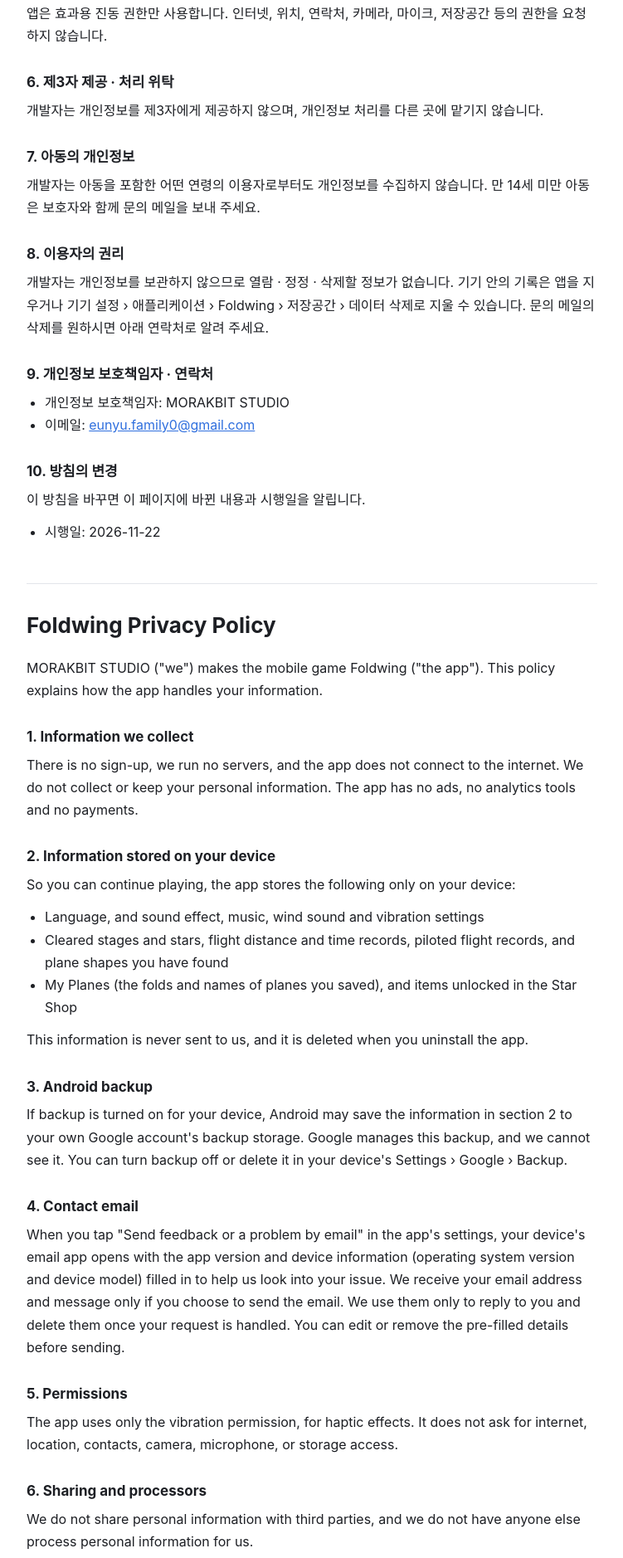
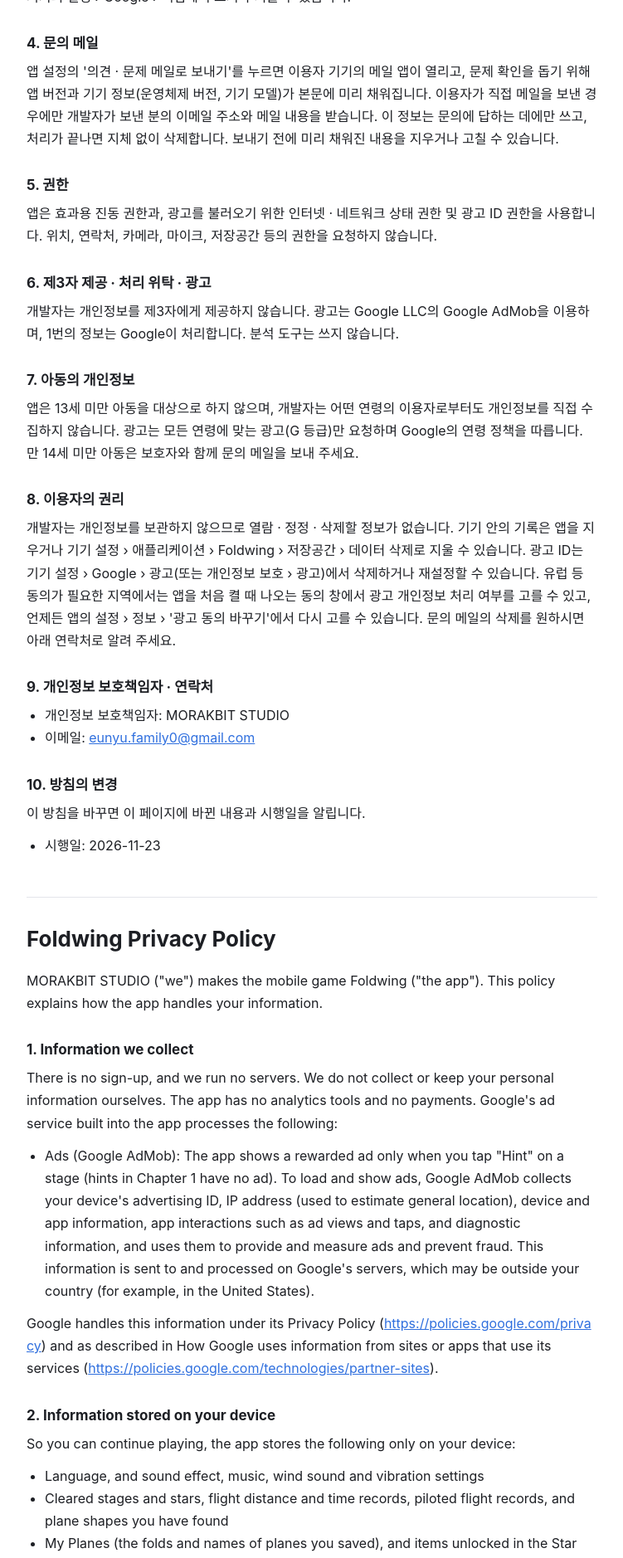
Before and after one commit to morakbit/morakbit.github.io, a plain HTML site: page foldwing/privacy/index.html in a window 1280 px wide. Shown: the part 922-2800 px from the top of the page at 83% size, without its empty margins (264-1015 px from the left). Drawn offline with Linux system fonts and the light colour scheme.

Commit message:
Add files via upload

```diff
--- a/foldwing/privacy/index.html
+++ b/foldwing/privacy/index.html
@@ -32,7 +32,9 @@ footer { color:var(--muted); font-size:13px; margin-top:48px; }
 <h1>Foldwing 개인정보처리방침</h1>
 <p>MORAKBIT STUDIO(이하 '개발자')는 모바일 게임 Foldwing(이하 '앱')을 이용하는 분의 개인정보를 소중히 여기며, 「개인정보 보호법」 등 관련 법령을 지킵니다.</p>
 <h2>1. 수집하는 개인정보</h2>
-<p>앱은 회원 가입이 없고, 개발자의 서버도 없으며, 인터넷에 연결하지 않습니다. 개발자는 이용자의 개인정보를 수집하거나 보관하지 않습니다. 앱에는 광고, 분석 도구, 결제 기능이 없습니다.</p>
+<p>앱은 회원 가입이 없고, 개발자의 서버도 없습니다. 개발자는 이용자의 개인정보를 직접 수집하거나 보관하지 않습니다. 앱에는 분석 도구와 결제 기능이 없습니다. 다만 앱에 들어 있는 Google의 광고 서비스가 다음 정보를 처리합니다.</p>
+<ul><li>광고(Google AdMob): 앱은 이용자가 스테이지의 '힌트'를 누를 때만 보상형 광고를 보여 줍니다 (1장 힌트는 광고 없음). 광고를 준비하고 보여 주기 위해 Google AdMob이 기기의 광고 ID, IP 주소(대략적인 위치 추정), 기기 · 앱 정보, 광고 보기 · 누르기 같은 앱 이용 정보, 진단 정보를 수집해 광고 제공 · 측정 · 부정 방지에 씁니다. 이 정보는 Google의 서버(미국 등 국외)로 전송되어 처리됩니다.</li></ul>
+<p>이 정보는 Google 개인정보처리방침(<a href="https://policies.google.com/privacy">https://policies.google.com/privacy</a>)과 Google이 파트너 앱의 정보를 사용하는 방식(<a href="https://policies.google.com/technologies/partner-sites">https://policies.google.com/technologies/partner-sites</a>)에 따라 처리됩니다.</p>
 <h2>2. 기기 안에 저장되는 정보</h2>
 <p>앱은 게임을 이어서 할 수 있도록 다음 정보를 이용자의 기기 안에만 저장합니다.</p>
 <ul><li>언어, 효과음 · 음악 · 바람 소리 · 진동 설정</li><li>깬 스테이지와 별, 비행 거리 · 시간 기록, 조종 비행 기록, 찾은 비행기 모양</li><li>내 비행기(저장한 비행기의 접는 법과 이름), 별 상점에서 연 물건</li></ul>
@@ -42,24 +44,26 @@ footer { color:var(--muted); font-size:13px; margin-top:48px; }
 <h2>4. 문의 메일</h2>
 <p>앱 설정의 '의견 · 문제 메일로 보내기'를 누르면 이용자 기기의 메일 앱이 열리고, 문제 확인을 돕기 위해 앱 버전과 기기 정보(운영체제 버전, 기기 모델)가 본문에 미리 채워집니다. 이용자가 직접 메일을 보낸 경우에만 개발자가 보낸 분의 이메일 주소와 메일 내용을 받습니다. 이 정보는 문의에 답하는 데에만 쓰고, 처리가 끝나면 지체 없이 삭제합니다. 보내기 전에 미리 채워진 내용을 지우거나 고칠 수 있습니다.</p>
 <h2>5. 권한</h2>
-<p>앱은 효과용 진동 권한만 사용합니다. 인터넷, 위치, 연락처, 카메라, 마이크, 저장공간 등의 권한을 요청하지 않습니다.</p>
-<h2>6. 제3자 제공 · 처리 위탁</h2>
-<p>개발자는 개인정보를 제3자에게 제공하지 않으며, 개인정보 처리를 다른 곳에 맡기지 않습니다.</p>
+<p>앱은 효과용 진동 권한과, 광고를 불러오기 위한 인터넷 · 네트워크 상태 권한 및 광고 ID 권한을 사용합니다. 위치, 연락처, 카메라, 마이크, 저장공간 등의 권한을 요청하지 않습니다.</p>
+<h2>6. 제3자 제공 · 처리 위탁 · 광고</h2>
+<p>개발자는 개인정보를 제3자에게 제공하지 않습니다. 광고는 Google LLC의 Google AdMob을 이용하며, 1번의 정보는 Google이 처리합니다. 분석 도구는 쓰지 않습니다.</p>
 <h2>7. 아동의 개인정보</h2>
-<p>개발자는 아동을 포함한 어떤 연령의 이용자로부터도 개인정보를 수집하지 않습니다. 만 14세 미만 아동은 보호자와 함께 문의 메일을 보내 주세요.</p>
+<p>앱은 13세 미만 아동을 대상으로 하지 않으며, 개발자는 어떤 연령의 이용자로부터도 개인정보를 직접 수집하지 않습니다. 광고는 모든 연령에 맞는 광고(G 등급)만 요청하며 Google의 연령 정책을 따릅니다. 만 14세 미만 아동은 보호자와 함께 문의 메일을 보내 주세요.</p>
 <h2>8. 이용자의 권리</h2>
-<p>개발자는 개인정보를 보관하지 않으므로 열람 · 정정 · 삭제할 정보가 없습니다. 기기 안의 기록은 앱을 지우거나 기기 설정 › 애플리케이션 › Foldwing › 저장공간 › 데이터 삭제로 지울 수 있습니다. 문의 메일의 삭제를 원하시면 아래 연락처로 알려 주세요.</p>
+<p>개발자는 개인정보를 보관하지 않으므로 열람 · 정정 · 삭제할 정보가 없습니다. 기기 안의 기록은 앱을 지우거나 기기 설정 › 애플리케이션 › Foldwing › 저장공간 › 데이터 삭제로 지울 수 있습니다. 광고 ID는 기기 설정 › Google › 광고(또는 개인정보 보호 › 광고)에서 삭제하거나 재설정할 수 있습니다. 유럽 등 동의가 필요한 지역에서는 앱을 처음 켤 때 나오는 동의 창에서 광고 개인정보 처리 여부를 고를 수 있고, 언제든 앱의 설정 › 정보 › '광고 동의 바꾸기'에서 다시 고를 수 있습니다. 문의 메일의 삭제를 원하시면 아래 연락처로 알려 주세요.</p>
 <h2>9. 개인정보 보호책임자 · 연락처</h2>
 <ul><li>개인정보 보호책임자: MORAKBIT STUDIO</li><li>이메일: <a href="mailto:eunyu.family0@gmail.com">eunyu.family0@gmail.com</a></li></ul>
 <h2>10. 방침의 변경</h2>
 <p>이 방침을 바꾸면 이 페이지에 바뀐 내용과 시행일을 알립니다.</p>
-<ul><li>시행일: 2026-11-22</li></ul>
+<ul><li>시행일: 2026-11-23</li></ul>
 </section>
 <section id="en" lang="en">
 <h1>Foldwing Privacy Policy</h1>
 <p>MORAKBIT STUDIO ("we") makes the mobile game Foldwing ("the app"). This policy explains how the app handles your information.</p>
 <h2>1. Information we collect</h2>
-<p>There is no sign-up, we run no servers, and the app does not connect to the internet. We do not collect or keep your personal information. The app has no ads, no analytics tools and no payments.</p>
+<p>There is no sign-up, and we run no servers. We do not collect or keep your personal information ourselves. The app has no analytics tools and no payments. Google's ad service built into the app processes the following:</p>
+<ul><li>Ads (Google AdMob): The app shows a rewarded ad only when you tap "Hint" on a stage (hints in Chapter 1 have no ad). To load and show ads, Google AdMob collects your device's advertising ID, IP address (used to estimate general location), device and app information, app interactions such as ad views and taps, and diagnostic information, and uses them to provide and measure ads and prevent fraud. This information is sent to and processed on Google's servers, which may be outside your country (for example, in the United States).</li></ul>
+<p>Google handles this information under its Privacy Policy (<a href="https://policies.google.com/privacy">https://policies.google.com/privacy</a>) and as described in How Google uses information from sites or apps that use its services (<a href="https://policies.google.com/technologies/partner-sites">https://policies.google.com/technologies/partner-sites</a>).</p>
 <h2>2. Information stored on your device</h2>
 <p>So you can continue playing, the app stores the following only on your device:</p>
 <ul><li>Language, and sound effect, music, wind sound and vibration settings</li><li>Cleared stages and stars, flight distance and time records, piloted flight records, and plane shapes you have found</li><li>My Planes (the folds and names of planes you saved), and items unlocked in the Star Shop</li></ul>
@@ -69,18 +73,18 @@ footer { color:var(--muted); font-size:13px; margin-top:48px; }
 <h2>4. Contact email</h2>
 <p>When you tap "Send feedback or a problem by email" in the app's settings, your device's email app opens with the app version and device information (operating system version and device model) filled in to help us look into your issue. We receive your email address and message only if you choose to send the email. We use them only to reply to you and delete them once your request is handled. You can edit or remove the pre-filled details before sending.</p>
 <h2>5. Permissions</h2>
-<p>The app uses only the vibration permission, for haptic effects. It does not ask for internet, location, contacts, camera, microphone, or storage access.</p>
-<h2>6. Sharing and processors</h2>
-<p>We do not share personal information with third parties, and we do not have anyone else process personal information for us.</p>
+<p>The app uses the vibration permission for haptic effects, and the internet, network state and advertising ID permissions to load ads. It does not ask for location, contacts, camera, microphone, or storage access.</p>
+<h2>6. Sharing, processors and ads</h2>
+<p>We do not share personal information with third parties. The ads use Google AdMob by Google LLC, and Google processes the information in section 1. The app has no analytics tools.</p>
 <h2>7. Children</h2>
-<p>We do not collect personal information from users of any age, including children. Children under 13 should ask a parent or guardian before emailing us.</p>
+<p>The app is not directed at children under 13, and we do not directly collect personal information from users of any age. The app requests only ads suitable for all ages (rated G), and ads follow Google's age policies. Children under 13 should ask a parent or guardian before emailing us.</p>
 <h2>8. Your choices</h2>
-<p>Because we do not keep personal information, there is nothing for us to show, correct or delete. You can delete the app's on-device records by uninstalling the app or by clearing its data in Settings › Apps › Foldwing › Storage. To ask us to delete an email you sent, contact us below.</p>
+<p>Because we do not keep personal information, there is nothing for us to show, correct or delete. You can delete the app's on-device records by uninstalling the app or by clearing its data in Settings › Apps › Foldwing › Storage. You can delete or reset your advertising ID in your device's Settings › Google › Ads (or Privacy › Ads). Where consent is required, such as in Europe, you can choose how your data is used for ads in the consent form shown when you first open the app, and change your choice at any time in the app's Settings › About › 'Change ad consent'. To ask us to delete an email you sent, contact us below.</p>
 <h2>9. Contact</h2>
 <ul><li>Privacy contact: MORAKBIT STUDIO</li><li>Email: <a href="mailto:eunyu.family0@gmail.com">eunyu.family0@gmail.com</a></li></ul>
 <h2>10. Changes</h2>
 <p>If we change this policy, we will post the new version and its effective date on this page.</p>
-<ul><li>Effective date: 2026-11-22</li></ul>
+<ul><li>Effective date: 2026-11-23</li></ul>
 </section>
 <footer>© MORAKBIT STUDIO</footer>
 </main>
```
